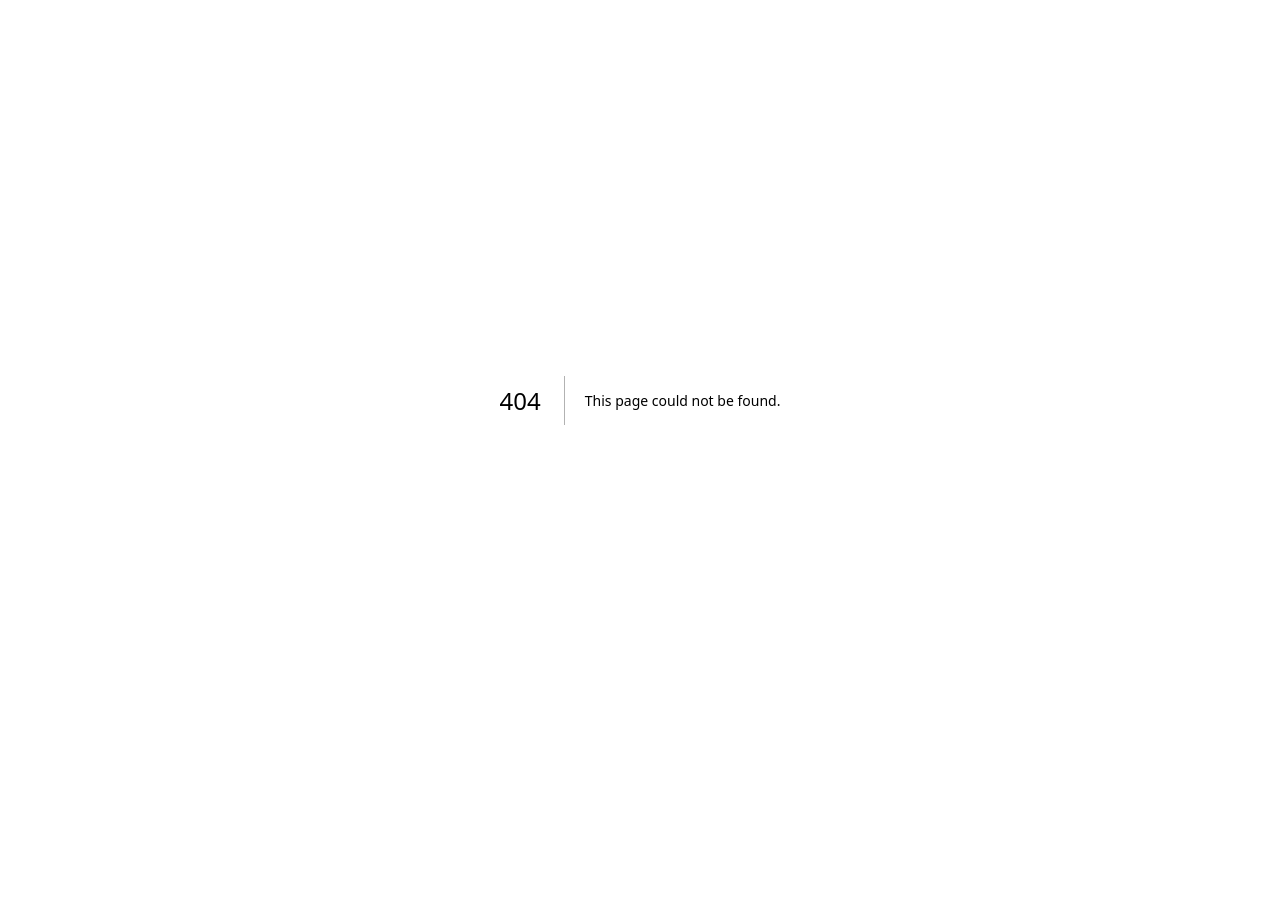
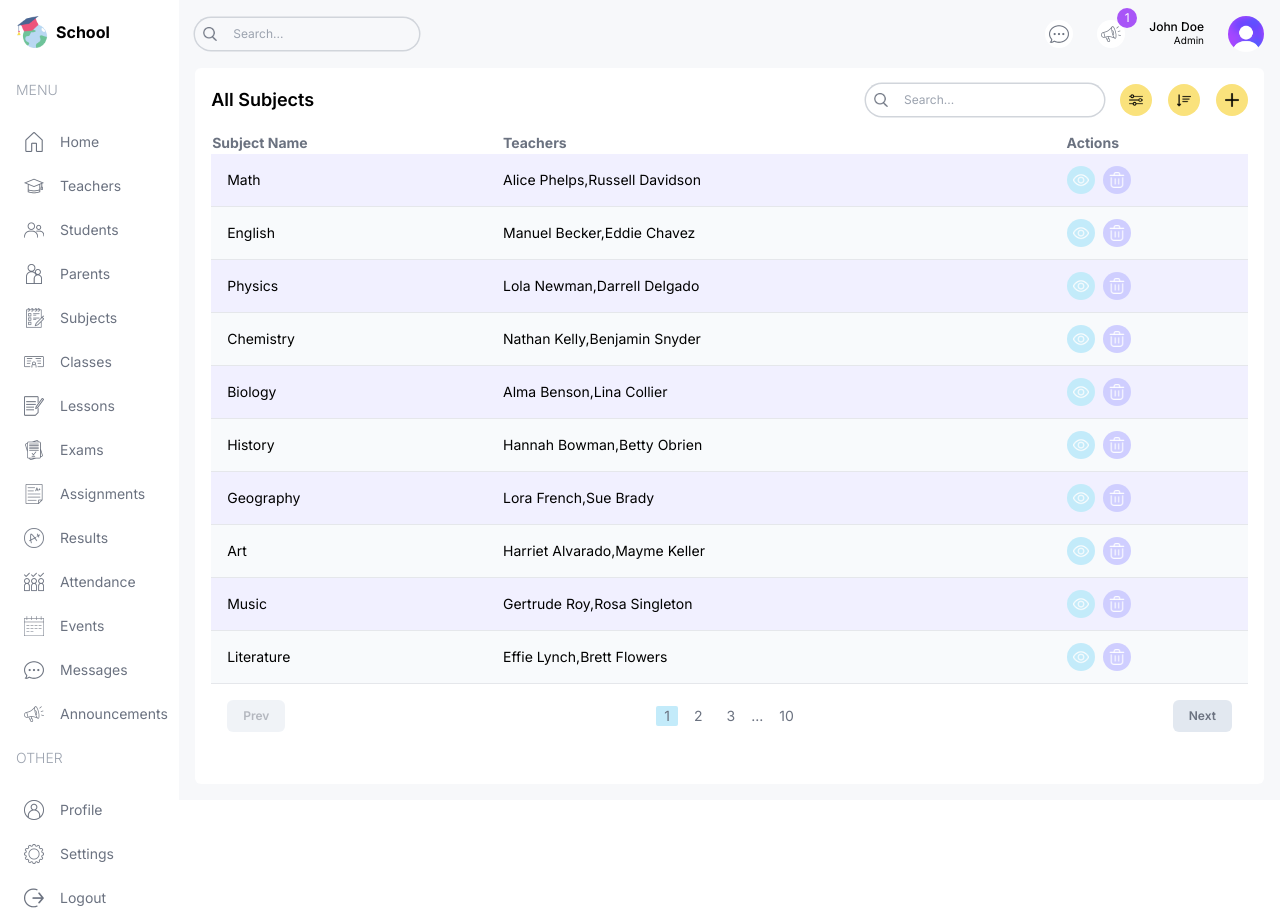
Before and after one commit to jlcoding01/next-dashboard, a Next.js app: page /list/subjects in a window 1280 px wide. Before the commit this address had no page. Before the commit the page ends 800 px from the top, so only its background shows below. Built offline with nearby package versions, Linux system fonts and the light colour scheme.

Commit message:
Add list-subject page

```diff
--- /dev/null
+++ b/src/app/(dashboard)/list/subjects/page.tsx
@@ -0,0 +1,78 @@
+import Pagination from "@/components/Pagination";
+import Table from "@/components/Table";
+import TableSearch from "@/components/TableSearch";
+import { role, subjectsData } from "@/lib/data";
+import Image from "next/image";
+import Link from "next/link";
+
+type Subject = {
+  id: number;
+  name: string;
+  teachers: string[];
+};
+
+const columns = [
+  { header: "Subject Name", accessor: "subjects" },
+  {
+    header: "Teachers",
+    accessor: "teachers",
+    className: "hidden md:table-cell",
+  },
+
+  { header: "Actions", accessor: "action" },
+];
+
+const SubjectList = () => {
+  const renderRow = (item: Subject) => (
+    <tr
+      key={item.id}
+      className="border-b border-gray-200 even:bg-slate-50 text-sm hover: bg-lamaPurpleLight"
+    >
+      <td className="flex items-center gap-4 p-4">{item.name}</td>
+      <td className="hidden md:table-cell">{item.teachers.join(",")}</td>
+
+      <td>
+        <div className="flex items-center gap-2">
+          <Link href={`/list/teachers/${item.id}`}>
+            <button className="w-7 h-7 flex items-center justify-center rounded-full bg-lamaSky">
+              <Image src="/view.png" alt="" width={16} height={16} />
+            </button>
+          </Link>
+          {role === "admin" && (
+            <button className="w-7 h-7 flex items-center justify-center rounded-full bg-lamaPurple">
+              <Image src="/delete.png" alt="" width={16} height={16} />
+            </button>
+          )}
+        </div>
+      </td>
+    </tr>
+  );
+  return (
+    <div className="bg-white p-4 rounded-md flex-1 m-4 mt-0">
+      {/* TOP */}
+      <div className="flex items-center justify-between">
+        <h1 className="hidden md:block text-lg font-semibold">All Subjects</h1>
+        <div className="flex flex-col md:flex-row items-center gap-4 w-full md:w-auto">
+          <TableSearch />
+          <div className="flex items-center gap-4 self-end">
+            <button className="w-8 h-8 flex items-center justify-center rounded-full bg-lamaYellow">
+              <Image src="/filter.png" alt="" width={14} height={14} />
+            </button>
+            <button className="w-8 h-8 flex items-center justify-center rounded-full bg-lamaYellow">
+              <Image src="/sort.png" alt="" width={14} height={14} />
+            </button>
+            <button className="w-8 h-8 flex items-center justify-center rounded-full bg-lamaYellow">
+              <Image src="/plus.png" alt="" width={14} height={14} />
+            </button>
+          </div>
+        </div>
+      </div>
+      {/* List */}
+      <Table columns={columns} renderRow={renderRow} data={subjectsData} />
+      {/* Pagination */}
+      <Pagination />
+    </div>
+  );
+};
+
+export default SubjectList;
```
